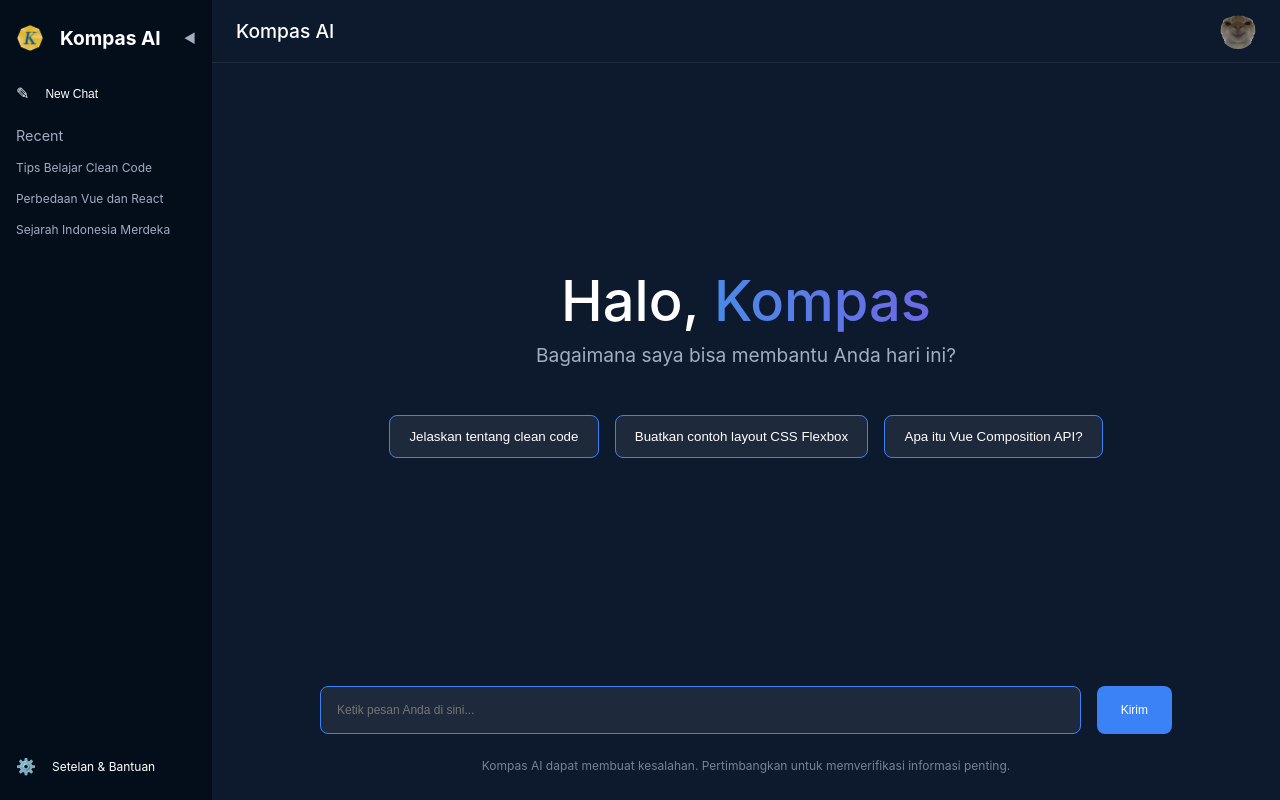
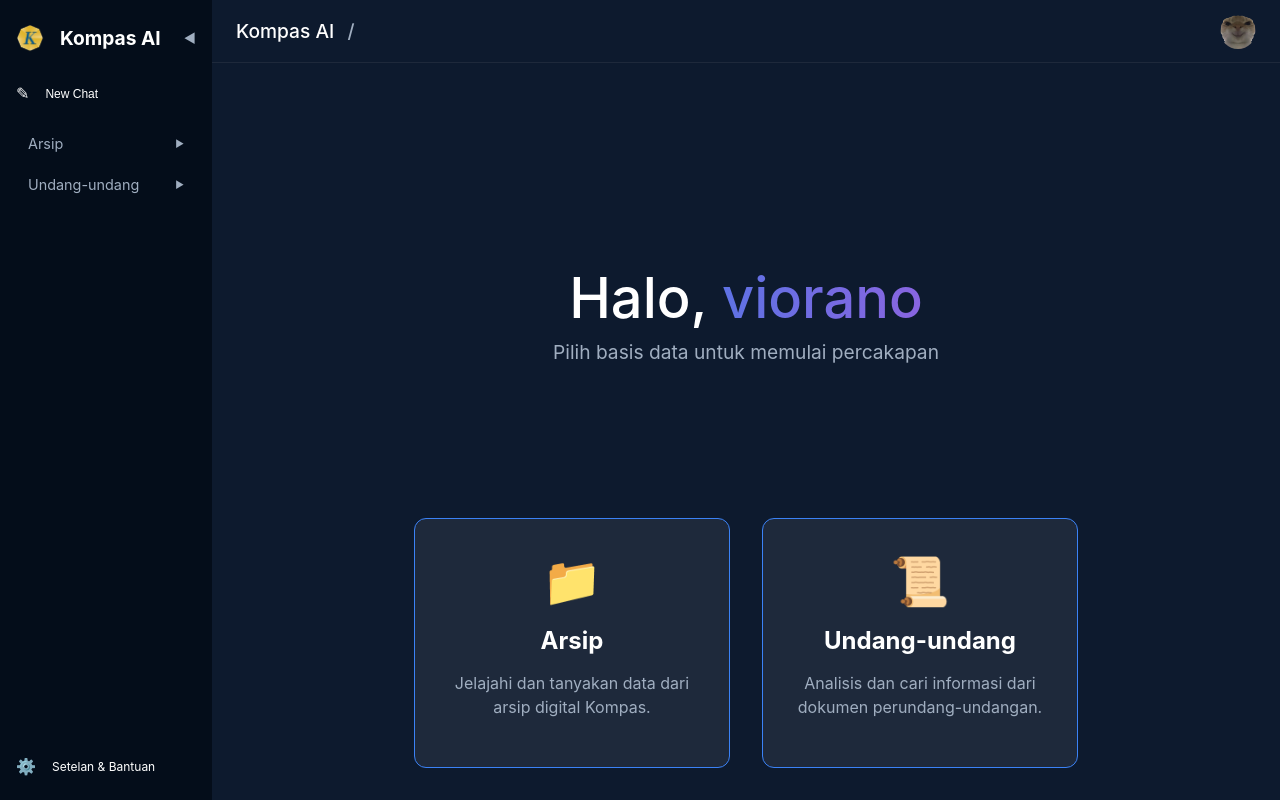
Before and after one commit to Jenuine07/kompas-chatbot-fe, a Vue app: page / in a window 1280 px wide. Built offline with nearby package versions, Linux system fonts and the light colour scheme.

Commit message:
revisi arsip/uu

```diff
--- a/src/assets/styles/ChatPage.css
+++ b/src/assets/styles/ChatPage.css
@@ -82,10 +82,8 @@
   list-style: none;
   padding: 0;
   margin: 0;
-  overflow-y: auto;
-  overflow-x: hidden;
-  flex-grow: 1;
-  min-height: 0; /* <-- PERBAIKAN KRUSIAL UNTUK SCROLL SIDEBAR */
+  overflow-y: auto; /* KEMBALIKAN FUNGSI SCROLL DI SINI */
+  min-height: 0;   /* Tambahkan ini untuk memastikan scroll bekerja */
 }
 .sidebar .recent-list .sidebar-item {
   font-weight: normal;
@@ -318,3 +316,50 @@
 .ai-warning-footer p {
   margin: 0;
 }
+
+.header-title .project-divider {
+  color: var(--text-secondary);
+  margin: 0 0.5rem;
+}
+
+.sidebar .recent-list .sidebar-item .text {
+  white-space: nowrap;      /* Mencegah teks turun ke baris baru */
+  overflow: hidden;         /* Sembunyikan teks yang meluber */
+  text-overflow: ellipsis;  /* Ganti teks yang tersembunyi dengan "..." */
+  flex-grow: 1;             /* Pastikan elemen ini meregang */
+  min-width: 0;             /* Mencegah masalah flexbox dengan konten panjang */
+}
+.history-groups-container {
+  flex-grow: 1;
+  min-height: 0;
+  display: flex;
+  flex-direction: column;
+}
+
+.chat-group {
+  display: flex;
+  flex-direction: column;
+  min-height: 0; /* Penting untuk nested flexbox agar scroll berfungsi */
+}
+.sidebar .recent-title.clickable {
+  display: flex;
+  justify-content: space-between;
+  align-items: center;
+  cursor: pointer;
+  padding: 0.5rem 0.75rem; /* Beri sedikit padding agar lebih mudah diklik */
+  border-radius: 6px;
+}
+.sidebar .recent-title.clickable:hover {
+  background-color: var(--secondary-bg);
+}
+
+/* Gaya untuk ikon panah */
+.dropdown-arrow {
+  font-size: 0.6rem;
+  transition: transform 0.2s ease-in-out;
+}
+
+/* Gaya untuk panah saat dropdown terbuka (berputar 90 derajat) */
+.dropdown-arrow.is-open {
+  transform: rotate(90deg);
+}
--- /dev/null
+++ b/src/assets/styles/ProjectSelector.css
@@ -0,0 +1,68 @@
+.project-selector-container {
+  flex-grow: 1;
+  display: flex;
+  flex-direction: column;
+  justify-content: flex-start; /* UBAH: Dorong semua konten ke atas */
+  align-items: center;
+  text-align: center;
+  width: 100%;
+  box-sizing: border-box;
+  /* UBAH: Beri padding atas yang signifikan untuk mendorong konten ke bawah */
+  padding: 10vh 2rem 2rem 2rem;
+}
+
+.project-selector-container .header-prompt h1 {
+  font-size: 3.5rem;
+  font-weight: 500;
+  margin: 0;
+}
+
+.project-selector-container .subtitle {
+  font-size: 1.2rem;
+  color: var(--text-secondary);
+  margin-top: 0.5rem;
+  margin-bottom: 2rem;
+}
+
+.project-cards {
+  display: flex;
+  gap: 2rem;
+}
+
+.project-card {
+  width: 250px;
+  padding: 2rem;
+  background-color: var(--secondary-bg);
+  border: 1px solid var(--bubble-user-bg);
+  border-radius: 12px;
+  cursor: pointer;
+  transition: transform 0.2s ease-in-out, box-shadow 0.2s ease-in-out;
+}
+
+.project-card:hover {
+  transform: translateY(-10px);
+  box-shadow: 0 10px 20px rgba(0, 0, 0, 0.2);
+}
+
+.card-icon {
+  font-size: 3rem;
+  margin-bottom: 1rem;
+}
+
+.card-title {
+  font-size: 1.5rem;
+  margin: 0 0 0.5rem 0;
+  color: var(--text-primary);
+}
+
+.card-description {
+  color: var(--text-secondary);
+  font-size: 1rem;
+  line-height: 1.5;
+}
+.header-prompt .greeting-name {
+  background: linear-gradient(to right, #5E72E4, #8965E0);
+  -webkit-background-clip: text;
+  background-clip: text;
+  color: transparent;
+}
--- a/src/components/ChatPage.vue
+++ b/src/components/ChatPage.vue
@@ -8,12 +8,14 @@
       :isOpen="isSidebarOpen"
     />
     <main class="main-content">
-      <Header />
+      <Header :projectTitle="selectedProject" />
 
-      <HeaderPrompt v-if="messages.length === 0" @sendPrompt="handleNewMessage" />
-      <ChatWindow v-else :messages="messages" />
+      <ProjectSelector v-if="!selectedProject" @projectSelected="handleProjectSelection" />
 
+      <template v-else>
+        <ChatWindow :messages="messages" :isLoading="isLoading" />
         <ChatInput @sendMessage="handleNewMessage" />
+      </template>
     </main>
   </div>
 </template>
@@ -23,115 +25,95 @@
 import axios from 'axios';
 import Sidebar from './layout/Sidebar.vue';
 import Header from './layout/Header.vue';
-import HeaderPrompt from './layout/HeaderPrompt.vue';
+import ProjectSelector from './chat/ProjectSelector.vue';
 import ChatWindow from './chat/ChatWindow.vue';
 import ChatInput from './chat/ChatInput.vue';
 import '@/assets/styles/ChatPage.css';
 
-// Data mock
-const chatHistory = reactive({
-  'sejarah-indonesia': {
-    title: "Sejarah Indonesia Merdeka",
-    messages: [
-      { id: 101, text: 'Ceritakan tentang sejarah kemerdekaan Indonesia secara singkat.', sender: 'user' },
-      { id: 102, text: 'Tentu. Perjuangan kemerdekaan Indonesia mencapai puncaknya dengan Proklamasi pada 17 Agustus 1945...', sender: 'ai' },
-    ],
-   },
-  'vue-vs-react': {
-    title: "Perbedaan Vue dan React",
-    messages: [
-      { id: 201, text: 'Apa saja perbedaan utama antara Vue.js dan React?', sender: 'user' },
-      { id: 202, text: 'Perbedaan utama terletak pada pendekatan...', sender: 'ai' },
-    ],
-   },
-  'tips-clean-code': {
-    title: "Tips Belajar Clean Code",
-    messages: [
-      { id: 301, text: 'Berikan 3 tips utama untuk belajar clean code.', sender: 'user' },
-      { id: 302, text: '1. Gunakan nama variabel yang jelas... 2. Buat fungsi yang kecil... 3. Konsisten...', sender: 'ai' },
-    ],
-   },
-});
-
+const selectedProject = ref(null);
+const chatHistory = reactive({ /* ... data history ... */ });
 const isSidebarOpen = ref(true);
 const messages = ref([]);
 const currentChatId = ref(null);
 const isLoading = ref(false);
 
 const recentChats = computed(() => {
-  return Object.keys(chatHistory).map(id => ({
-    id: id,
-    title: chatHistory[id].title,
-  })).reverse();
+  const groupedChats = { Arsip: [], 'Undang-undang': [] };
+  Object.keys(chatHistory).forEach(id => {
+    const chat = chatHistory[id];
+    const project = chat.project || 'Arsip';
+    if (groupedChats[project]) {
+      groupedChats[project].push({ id, title: chat.title });
+    }
+  });
+  groupedChats.Arsip.reverse();
+  groupedChats['Undang-undang'].reverse();
+  return groupedChats;
 });
 
-// --- Functions ---
-function toggleSidebar() {
-  isSidebarOpen.value = !isSidebarOpen.value;
+function handleProjectSelection(projectName) {
+  selectedProject.value = projectName;
 }
 
+function toggleSidebar() { isSidebarOpen.value = !isSidebarOpen.value; }
+
 function handleNewChat() {
-  // Logic to save the current chat
-  if (messages.value.length > 0 && currentChatId.value) {
-    chatHistory[currentChatId.value] = {
-      title: chatHistory[currentChatId.value]?.title || "Percakapan Baru",
-      messages: [...messages.value]
-    };
-  } else if (messages.value.length > 0 && !currentChatId.value) {
+  if (messages.value.length > 0) {
+    if (currentChatId.value && chatHistory[currentChatId.value]) {
+      chatHistory[currentChatId.value].messages = [...messages.value];
+    } else {
       const newChatId = `chat-${Date.now()}`;
       const firstUserMessage = messages.value.find(m => m.sender === 'user');
       let newTitle = "Percakapan Baru";
       if (firstUserMessage) {
-       newTitle = firstUserMessage.text.substring(0, 30) + (firstUserMessage.text.length > 30 ? '...' : '');
+        newTitle = firstUserMessage.text.substring(0, 30);
+        if (firstUserMessage.text.length > 30) { newTitle += '...'; }
       }
       chatHistory[newChatId] = {
         title: newTitle,
-       messages: [...messages.value]
+        messages: [...messages.value],
+        project: selectedProject.value
       };
     }
-
+  }
   messages.value = [];
   currentChatId.value = null;
+  selectedProject.value = null;
 }
 
 function handleLoadChat(chatId) {
   if (chatHistory[chatId]) {
+    selectedProject.value = chatHistory[chatId].project;
     messages.value = [...chatHistory[chatId].messages];
     currentChatId.value = chatId;
-    if (!isSidebarOpen.value) {
-      isSidebarOpen.value = true;
-    }
+    if (!isSidebarOpen.value) { isSidebarOpen.value = true; }
   }
 }
 
 async function handleNewMessage(text) {
   messages.value.push({ id: Date.now(), text: text, sender: 'user' });
-
+  if (!currentChatId.value) { currentChatId.value = `chat-${Date.now()}`; }
   isLoading.value = true;
   try {
     const response = await axios.post('http://localhost:3000/api/chat', {
       prompt: text,
-      sessionId: currentChatId.value || 'new-session'
+      sessionId: currentChatId.value,
+      project: selectedProject.value
     });
-
-    // Add the bot's response from the backend
     messages.value.push({
       id: Date.now() + 1,
       text: response.data.response,
       sender: 'ai'
     });
-
   } catch (error) {
-    console.error("Error calling backend:", error);
-    // Show an error message to the user
+    console.error("Error memanggil backend:", error);
     messages.value.push({
       id: Date.now() + 1,
-      text: "Sorry, I couldn't connect to the server.",
+      text: "Maaf, terjadi kesalahan saat menghubungi server.",
       sender: 'ai'
     });
   } finally {
     isLoading.value = false;
   }
 }
-
 </script>
--- /dev/null
+++ b/src/components/chat/ProjectSelector.vue
@@ -0,0 +1,29 @@
+<template>
+  <div class="project-selector-container">
+    <div class="header-prompt">
+      <h1>Halo, <span class="greeting-name">viorano</span></h1>
+      <p class="subtitle">Pilih basis data untuk memulai percakapan</p>
+    </div>
+
+    <div class="project-cards">
+      <div class="project-card" @click="selectProject('Arsip')">
+        <div class="card-icon">📁</div>
+        <h2 class="card-title">Arsip</h2>
+        <p class="card-description">Jelajahi dan tanyakan data dari arsip digital Kompas.</p>
+      </div>
+      <div class="project-card" @click="selectProject('Undang-undang')">
+        <div class="card-icon">📜</div>
+        <h2 class="card-title">Undang-undang</h2>
+        <p class="card-description">Analisis dan cari informasi dari dokumen perundang-undangan.</p>
+      </div>
+    </div>
+  </div>
+</template>
+
+<script setup>
+const emit = defineEmits(['projectSelected']);
+
+function selectProject(projectName) {
+  emit('projectSelected', projectName);
+}
+</script>
--- a/src/components/layout/Header.vue
+++ b/src/components/layout/Header.vue
@@ -1,15 +1,20 @@
 <template>
   <header class="main-header">
     <div class="header-title">
-      Kompas AI
+      Kompas AI <span class="project-divider">/</span> {{ projectTitle }}
     </div>
-
     <img :src="profilePicture" alt="Foto Profil" class="profile-icon">
-
   </header>
 </template>
 
 <script setup>
-// Impor gambar profil yang baru
 import profilePicture from '@/assets/profile.png';
+
+// Terima 'projectTitle' sebagai prop dari ChatPage.vue
+defineProps({
+  projectTitle: {
+    type: String,
+    default: 'General'
+  }
+});
 </script>
--- a/src/components/layout/Sidebar.vue
+++ b/src/components/layout/Sidebar.vue
@@ -2,7 +2,6 @@
   <aside class="sidebar">
     <div class="sidebar-item logo" @click="emit('toggleSidebar')">
       <img v-if="!isOpen" :src="kompasLogo" alt="Kompas Logo" class="kompas-logo-collapsed">
-
       <template v-if="isOpen">
         <img :src="kompasLogo" alt="Kompas AI Logo" class="kompas-logo-full">
         <span class="text-and-arrow">
@@ -17,19 +16,41 @@
       <span v-show="isOpen" class="text">New Chat</span>
     </button>
 
-    <div v-show="isOpen" class="recent-title">Recent</div>
-
-    <ul v-show="isOpen" class="recent-list">
+    <div class="history-groups-container">
+      <div v-if="isOpen" class="chat-group">
+        <div class="recent-title clickable" @click="toggleDropdown('Arsip')">
+          <span>Arsip</span>
+          <span class="dropdown-arrow" :class="{ 'is-open': dropdownStates.Arsip }">▶</span>
+        </div>
+        <ul v-show="dropdownStates.Arsip" v-if="chats.Arsip.length > 0" class="recent-list">
           <li
             class="sidebar-item"
-        v-for="chat in chats"
+            v-for="chat in chats.Arsip"
             :key="chat.id"
             @click="emit('loadChat', chat.id)"
           >
-        <!-- <span class="icon">📄</span> -->
             <span class="text">{{ chat.title }}</span>
           </li>
         </ul>
+      </div>
+
+      <div v-if="isOpen" class="chat-group">
+        <div class="recent-title clickable" @click="toggleDropdown('Undang-undang')">
+          <span>Undang-undang</span>
+          <span class="dropdown-arrow" :class="{ 'is-open': dropdownStates['Undang-undang'] }">▶</span>
+        </div>
+        <ul v-show="dropdownStates['Undang-undang']" v-if="chats['Undang-undang'].length > 0" class="recent-list">
+          <li
+            class="sidebar-item"
+            v-for="chat in chats['Undang-undang']"
+            :key="chat.id"
+            @click="emit('loadChat', chat.id)"
+          >
+            <span class="text">{{ chat.title }}</span>
+          </li>
+        </ul>
+      </div>
+    </div>
 
     <div class="sidebar-footer">
        <div class="sidebar-item settings">
@@ -41,11 +62,20 @@
 </template>
 
 <script setup>
-import { defineProps, defineEmits } from 'vue';
+import { reactive, defineProps, defineEmits } from 'vue';
 import kompasLogo from '@/assets/kompas-logo.png';
 
+const dropdownStates = reactive({
+  Arsip: false,
+  'Undang-undang': false,
+});
+
+function toggleDropdown(project) {
+  dropdownStates[project] = !dropdownStates[project];
+}
+
 defineProps({
-  chats: { type: Array, required: true },
+  chats: { type: Object, required: true },
   isOpen: { type: Boolean, required: true },
 });
 
--- a/src/main.js
+++ b/src/main.js
@@ -3,5 +3,5 @@
 
 // Impor gaya global di sini
 import './assets/styles/App.css';
-
+import './assets/styles/ProjectSelector.css';
 createApp(App).mount('#app');
```
Also changed, not shown: 1 other file (tests, documents, lock files or other folders). Lines whose indentation alone changed are shown as unchanged.
